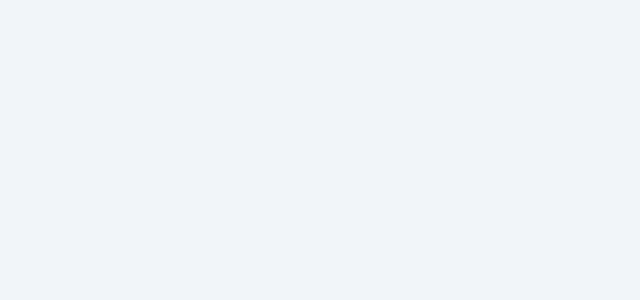
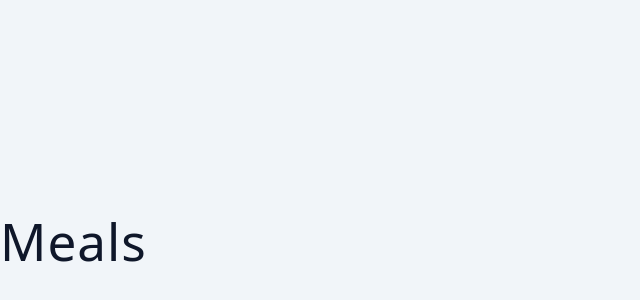
Before and after one commit to 7aslan/mealsapp, a React (Vite) app: page / in a window 1280 px wide. Shown: the part 148-448 px from the top of the page, without its empty margins (0-640 px from the left). Built offline with nearby package versions, Linux system fonts and the light colour scheme.

Commit message:
add: Basic Structure of Components

```diff
--- a/src/App.jsx
+++ b/src/App.jsx
@@ -1,11 +1,18 @@
-
 import './App.css'
-
+import Favorites from './components/Favorites'
+import Meals from './components/Meals'
+import Modal from './components/Modal'
+import Search from './components/Search'
 function App() {
 
 
   return (
-    <></>
+    <main>
+      <Meals />
+      {/* <Favorites /> */}
+      {/* <Search />
+      <Modal /> */}
+    </main>
   )
 }
 
--- /dev/null
+++ b/src/components/Favorites.jsx
@@ -0,0 +1,8 @@
+
+
+const Favorites = () =>{
+    return(
+        <h1>Favorites Component</h1>
+    )
+}
+export default Favorites;
--- /dev/null
+++ b/src/components/Meals.jsx
@@ -0,0 +1,6 @@
+const Meals = () =>{
+    return(
+        <h1>Meals</h1>
+    )
+}
+export default Meals;
--- /dev/null
+++ b/src/components/Modal.jsx
@@ -0,0 +1,6 @@
+const Modal = () =>{
+    return(
+        <h1>Modal</h1>
+    )
+}
+export default Modal;
--- /dev/null
+++ b/src/components/Search.jsx
@@ -0,0 +1,6 @@
+const Search = () =>{
+    return(
+        <h1>Search</h1>
+    )
+}
+export default Search;
```
Also changed, not shown: src/App.css (+19 -5 lines).
